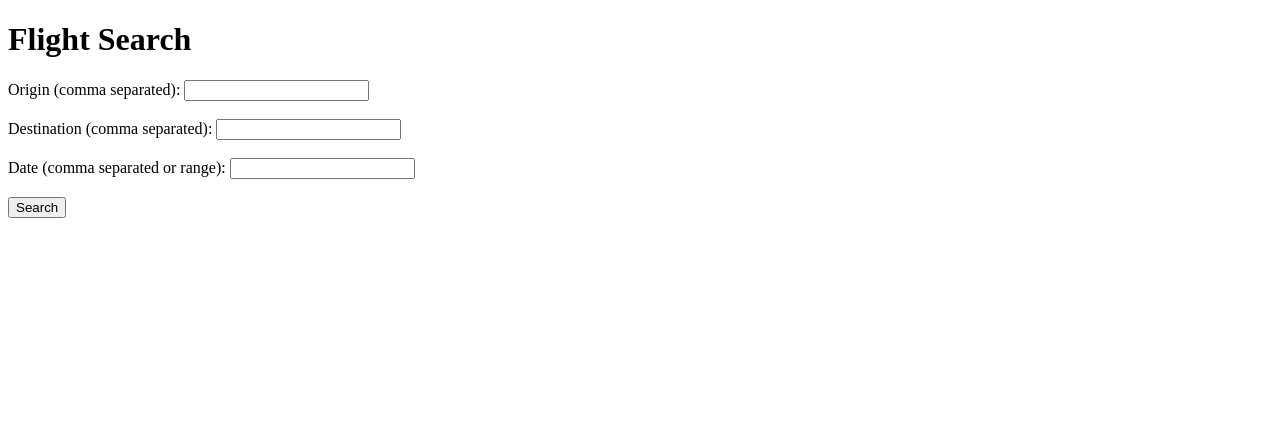
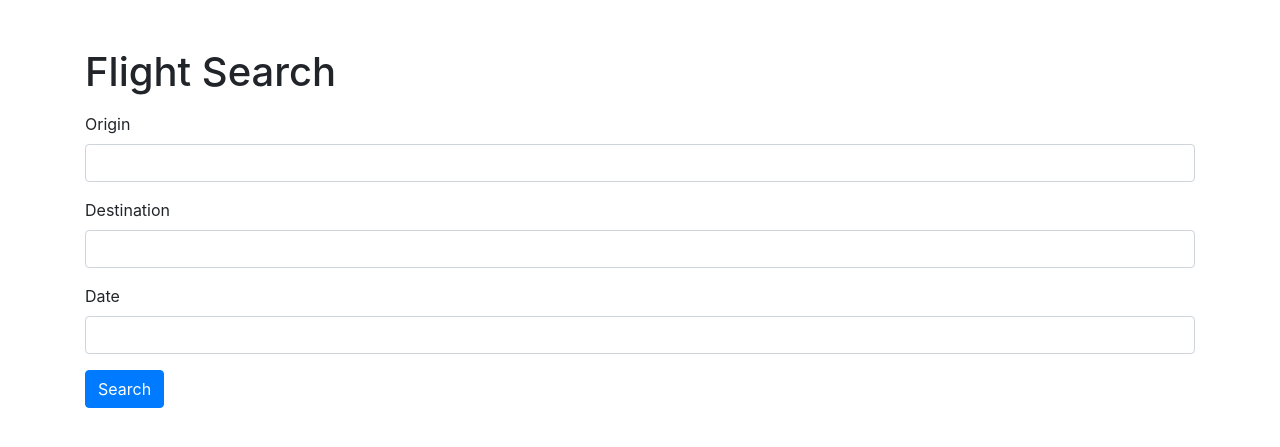
Before and after one commit to IOkal/award-search-tool, a Flask app: page / in a window 1280 px wide. Shown: the top 447 px of the page. Run offline with Flask 3, Linux system fonts and the light colour scheme; some libraries are stand-ins or nearby versions.

Commit message:
New templates and index.html to handle tables after search

```diff
--- a/templates/index.html
+++ b/templates/index.html
@@ -2,21 +2,69 @@
 <html lang="en">
 <head>
     <meta charset="UTF-8">
+    <meta name="viewport" content="width=device-width, initial-scale=1.0">
     <title>Flight Search</title>
+    <link rel="stylesheet" href="https://stackpath.bootstrapcdn.com/bootstrap/4.5.2/css/bootstrap.min.css">
+    <script src="https://code.jquery.com/jquery-3.5.1.min.js"></script>
 </head>
 <body>
-    <h1>Flight Search</h1>
-    <form action="/search" method="post">
-        <label for="origin">Origin (comma separated):</label>
-        <input type="text" id="origin" name="origin" required><br><br>
+<div class="container">
+    <h1 class="mt-5">Flight Search</h1>
+    <form id="search-form" class="mt-3">
+        <div class="form-group">
+            <label for="origin">Origin</label>
+            <input type="text" class="form-control" id="origin" name="origin" required>
+        </div>
+        <div class="form-group">
+            <label for="destination">Destination</label>
+            <input type="text" class="form-control" id="destination" name="destination" required>
+        </div>
+        <div class="form-group">
+            <label for="date">Date</label>
+            <input type="text" class="form-control" id="date" name="date" required>
+        </div>
+        <button type="submit" class="btn btn-primary">Search</button>
+    </form>
 
-        <label for="destination">Destination (comma separated):</label>
-        <input type="text" id="destination" name="destination" required><br><br>
+    <div id="results" class="mt-5"></div>
+</div>
 
-        <label for="date">Date (comma separated or range):</label>
-        <input type="text" id="date" name="date" required><br><br>
+<script>
+    $(document).ready(function(){
+        $('#search-form').on('submit', function(e){
+            e.preventDefault();
+            $.ajax({
+                url: '/search',
+                type: 'POST',
+                data: $('#search-form').serialize(),
+                success: function(data) {
+                    $('#results').html('');
+                    data.forEach(function(flight, index){
+                        let segments = flight.segments.map(function(segment){
+                            return `<li>${segment.flight_number} (${segment.route}) - ${segment.departure_time}</li>`;
+                        }).join('');
 
-        <input type="submit" value="Search">
-    </form>
-</body>
-</html>
+                        let connections = flight.connections.map(function(connection){
+                            return `<li>${connection.layover_time} in ${connection.layover_airport}</li>`;
+                        }).join('');
+
+                        let prices = Object.entries(flight.prices).map(function([cabin, price]){
+                            return `<li>${cabin}: ${price}</li>`;
+                        }).join('');
+
+                        let mixed_cabin_percentages = Object.entries(flight.mixed_cabin_percentages).map(function([cabin, percentage]){
+                            return `<li>${cabin}: ${percentage}</li>`;
+                        }).join('');
+
+                        $('#results').append(`
+                            <div class="card mb-3">
+                                <div class="card-header">
+                                    Flight ${index + 1}
+                                </div>
+                                <div class="card-body">
+                                    <h5 class="card-title">Segments</h5>
+                                    <ul>${segments}</ul>
+                                    <h5 class="card-title">Connections</h5>
+                                    <ul>${connections}</ul>
+                                    <h5 class="card-title">Prices</h5>
+                                    <ul>${prices}</
```
